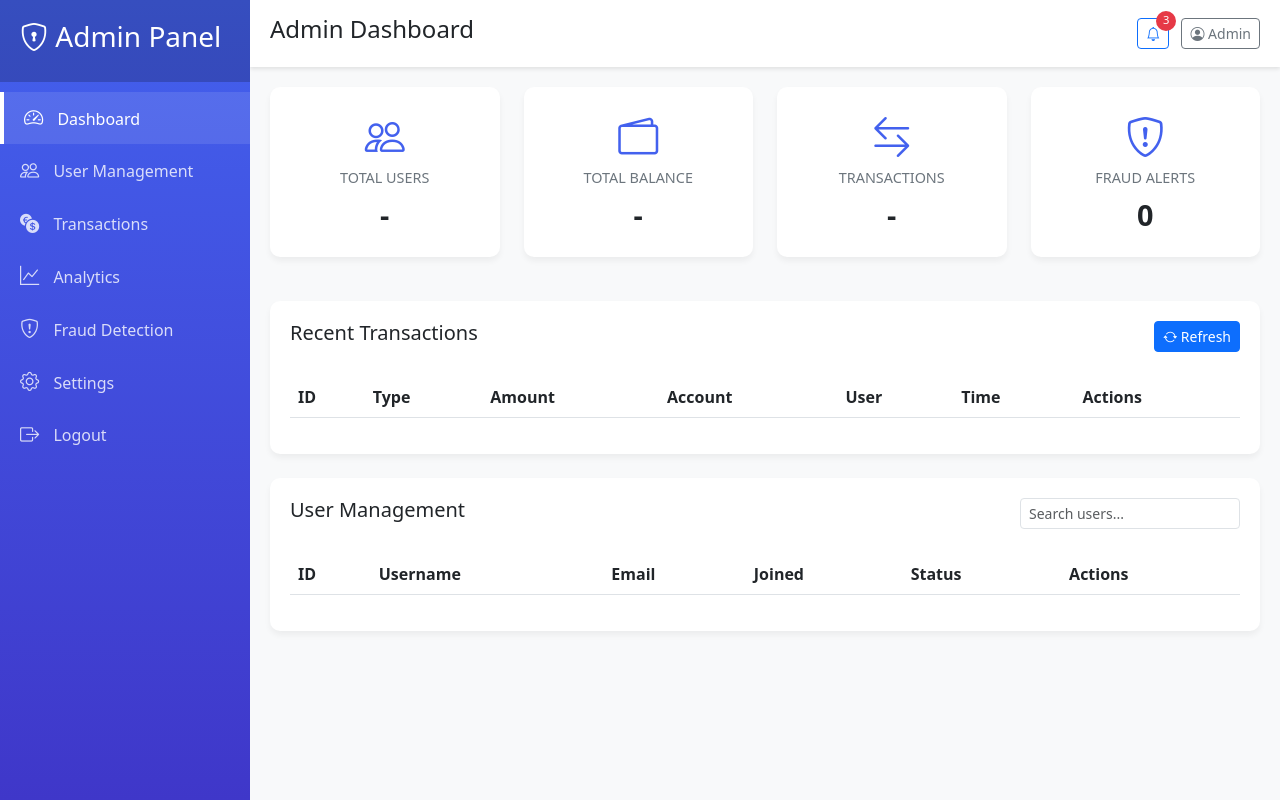
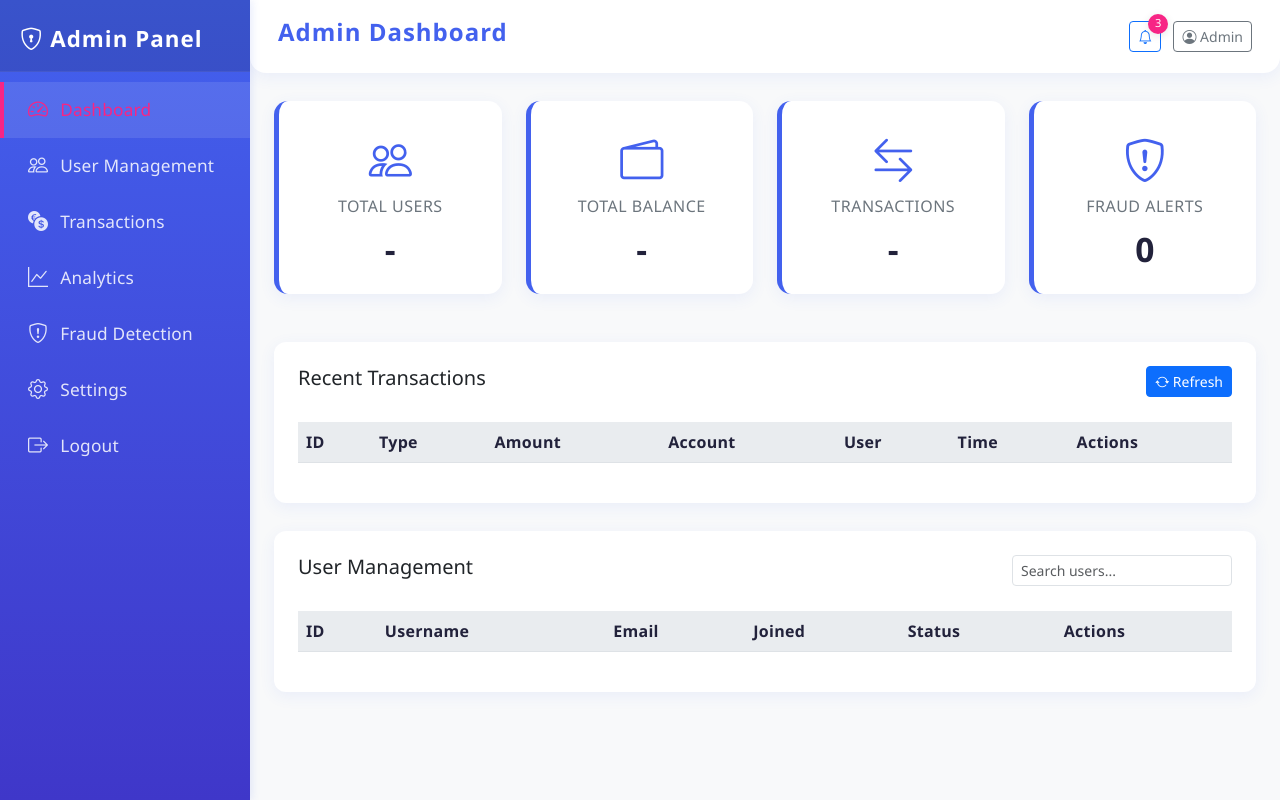
Before and after one commit to peedaluk/Banking-system-with-Advanced-Fraud-detection, a Flask app: template templates/admin_dashboard.html in a window 1280 px wide. Run offline with Flask 3, Linux system fonts and the light colour scheme; the template is opened without the code that fills it, so the values that code supplies are empty; some libraries are stand-ins or nearby versions.

Commit message:
changed admin dashboard

```diff
--- a/routes/admin.py
+++ b/routes/admin.py
@@ -1,6 +1,8 @@
 from flask import Blueprint, request, jsonify, session, current_app, render_template, redirect
 
 admin_bp = Blueprint('admin', __name__, url_prefix='/admin')
+
+
 
 # --- Helper function to check admin status ---
 def is_admin():
@@ -136,8 +138,8 @@ def admin_login():
     user = cur.fetchone()
     cur.close()
 
-    from werkzeug.security import check_password_hash
-    if user and check_password_hash(user[1], password) and user[2]:
+    bcrypt = current_app.config['BCRYPT']
+    if user and bcrypt.check_password_hash(user[1], password) and user[2]:
         session['user_id'] = user[0]
         session['is_admin'] = True
         return jsonify({'message': 'Admin login successful!'}), 200
--- a/static/admin_dashboard.css
+++ b/static/admin_dashboard.css
@@ -3,11 +3,16 @@
     --header-height: 60px;
     --primary-color: #4361ee;
     --secondary-color: #3f37c9;
+    --accent-color: #f72585;
+    --bg-light: #f8f9fa;
+    --bg-card: #fff;
+    --shadow: 0 4px 16px rgba(67,97,238,0.08);
 }
-
+body { background: red !important; }
 body {
-    background-color: #f8f9fa;
+    background-color: var(--bg-light);
     overflow-x: hidden;
+    font-family: 'Segoe UI', 'Roboto', Arial, sans-serif;
 }
 
 .dashboard-container {
@@ -24,11 +29,20 @@ body {
     position: fixed;
     transition: all 0.3s;
     z-index: 1000;
+    box-shadow: 2px 0 8px rgba(67,97,238,0.12);
 }
 
 .sidebar-header {
-    padding: 20px;
-    background: rgba(0,0,0,0.2);
+    padding: 26px 20px 18px 20px;
+    background: rgba(0,0,0,0.15);
+    border-bottom: 1px solid rgba(255,255,255,0.06);
+    letter-spacing: 1px;
+}
+
+.sidebar-header h3 {
+    font-size: 1.4rem;
+    font-weight: 700;
+    margin: 0;
 }
 
 .sidebar-menu {
@@ -36,89 +50,144 @@ body {
 }
 
 .sidebar-menu a {
-    color: rgba(255,255,255,0.8);
+    color: rgba(255,255,255,0.85);
     text-decoration: none;
-    display: block;
-    padding: 12px 20px;
-    transition: all 0.3s;
+    display: flex;
+    align-items: center;
+    padding: 13px 24px;
+    transition: all 0.2s;
+    border-left: 4px solid transparent;
+    font-size: 1.08rem;
+    letter-spacing: 0.2px;
+    position: relative;
 }
-
 .sidebar-menu a:hover, .sidebar-menu a.active {
-    background: rgba(255,255,255,0.1);
-    color: white;
-    border-left: 4px solid white;
+    background: rgba(255,255,255,0.10);
+    color: var(--accent-color);
+    border-left: 4px solid var(--accent-color);
+    font-weight: 500;
 }
 
 .sidebar-menu i {
-    margin-right: 10px;
-    font-size: 1.2rem;
+    margin-right: 12px;
+    font-size: 1.25rem;
+    transition: color 0.2s;
+}
+
+.sidebar-menu a.active i,
+.sidebar-menu a:hover i {
+    color: var(--accent-color);
 }
 
 /* Main Content Styles */
 .main-content {
     flex: 1;
     margin-left: var(--sidebar-width);
-    padding: 20px;
+    padding: 32px 24px;
+    background: var(--bg-light);
 }
 
 .header {
-    background: white;
-    padding: 15px 20px;
-    margin: -20px -20px 20px -20px;
-    box-shadow: 0 2px 4px rgba(0,0,0,0.1);
+    background: var(--bg-card);
+    padding: 18px 28px;
+    margin: -32px -24px 28px -24px;
+    box-shadow: var(--shadow);
+    border-radius: 0 0 16px 16px;
     display: flex;
     justify-content: space-between;
     align-items: center;
 }
 
+.header h4 {
+    font-weight: 700;
+    color: var(--primary-color);
+    letter-spacing: 1px;
+}
+
 .stat-card {
-    background: white;
-    border-radius: 10px;
-    box-shadow: 0 4px 6px rgba(0,0,0,0.05);
-    padding: 20px;
-    margin-bottom: 20px;
-    transition: transform 0.3s;
+    background: var(--bg-card);
+    border-radius: 14px;
+    box-shadow: var(--shadow);
+    padding: 28px 18px 20px 18px;
+    margin-bottom: 24px;
+    transition: transform 0.2s, box-shadow 0.2s;
+    position: relative;
+    overflow: hidden;
+    border-left: 5px solid var(--primary-color);
 }
 
 .stat-card:hover {
-    transform: translateY(-5px);
-    box-shadow: 0 6px 10px rgba(0,0,0,0.08);
+    transform: translateY(-6px) scale(1.02);
+    box-shadow: 0 8px 24px rgba(67,97,238,0.18);
+    border-left: 5px solid var(--accent-color);
 }
 
 .stat-card i {
-    font-size: 2.5rem;
+    font-size: 2.7rem;
     color: var(--primary-color);
     margin-bottom: 15px;
+    transition: color 0.2s;
+}
+
+.stat-card:hover i {
+    color: var(--accent-color);
 }
 
 .card-title {
-    font-size: 0.9rem;
+    font-size: 1rem;
     color: #6c757d;
-    margin-bottom: 5px;
+    margin-bottom: 6px;
+    font-weight: 500;
+    letter-spacing: 0.5px;
 }
 
 .card-value {
-    font-size: 1.8rem;
-    font-weight: 600;
+    font-size: 2.1rem;
+    font-weight: 700;
+    color: #22223b;
 }
 
 .recent-table {
-    background: white;
-    border-radius: 10px;
-    box-shadow: 0 4px 6px rgba(0,0,0,0.05);
-    padding: 20px;
+    background: var(--bg-card);
+    border-radius: 12px;
+    box-shadow: var(--shadow);
+    padding: 24px;
+    margin-bottom: 28px;
+    animation: fadeIn 0.7s;
+}
+
+@keyframes fadeIn {
+    from { opacity: 0; transform: translateY(24px);}
+    to { opacity: 1; transform: none;}
 }
 
 .action-btn {
-    padding: 5px 10px;
-    font-size: 0.8rem;
+    padding: 6px 12px;
+    font-size: 0.9rem;
+    border-radius: 6px;
+    margin-right: 2px;
+    transition: background 0.2s;
+}
+
+.action-btn.block-btn {
+    background: #f9c74f;
+    color: #22223b;
+    border: none;
+}
+.action-btn.unblock-btn {
+    background: #43aa8b;
+    color: white;
+    border: none;
+}
+.action-btn:hover {
+    opacity: 0.85;
 }
 
 .notification-badge {
     position: absolute;
     top: -8px;
     right: -8px;
-    background: #e63946;
+    background: var(--accent-color);
     color: white;
     border-radius: 50%;
     width: 20px;
@@ -127,6 +196,28 @@ body {
     align-items: center;
     justify-content: center;
     font-size: 0.7rem;
+    box-shadow: 0 2px 8px rgba(0,0,0,0.10);
+}
+
+.table thead th {
+    background: #e9ecef;
+    color: #22223b;
+    font-weight: 600;
+    letter-spacing: 0.3px;
+}
+
+.table-hover tbody tr:hover {
+    background: #f1f3f8;
+    transition: background 0.2s;
+}
+
+::-webkit-scrollbar {
+    width: 8px;
+    background: #e9ecef;
+}
+::-webkit-scrollbar-thumb {
+    background: #bdbdbd;
+    border-radius: 4px;
 }
 
 @media (max-width: 768px) {
@@ -152,5 +243,6 @@ body {
     }
     .main-content {
         margin-left: 70px;
+        padding: 16px 6px;
     }
 }
```
